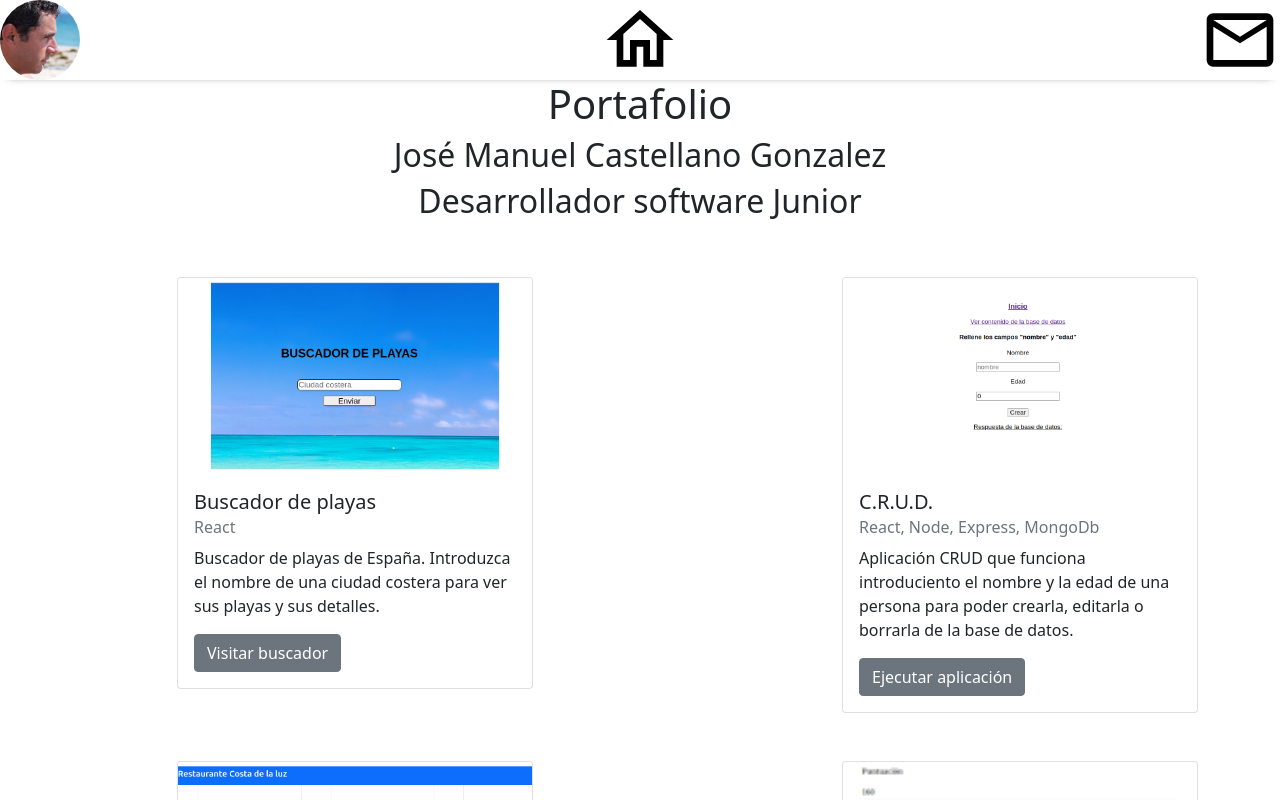
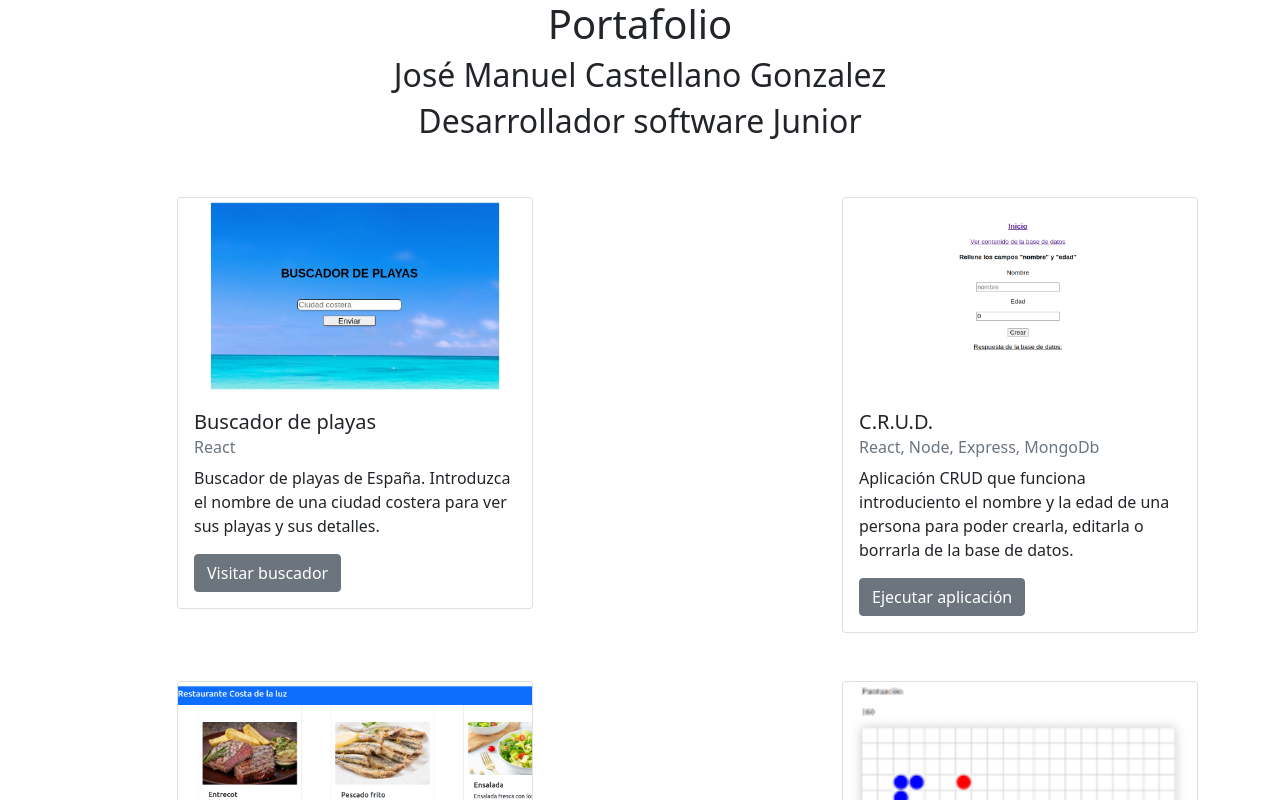
Before and after one commit to josemanuel80/hola-mundo, a React (Create React App) app: page / in a window 1280 px wide. Shown: the top 800 px of the page. Built offline with nearby package versions, Linux system fonts and the light colour scheme.

Commit message:
solo home 3

```diff
--- a/src/components/Home.js
+++ b/src/components/Home.js
@@ -1,9 +1,8 @@
 import { useHistory } from 'react-router-dom';
 import playa from '../assets/Playas.png';
-import home from '../assets/home.svg';
-import email from '../assets/email.svg';
+
 import crud from '../assets/CRUD2.png';
-import perfil from '../assets/Perfil.png';
+
 import snake from '../assets/Snake.png';
 import Restaurante from '../assets/Restaurante.png';
 import '../style/Home.css';
@@ -34,7 +33,7 @@ const Home = () => {
   return (
     <div className="App">
       <div className="wrapper">
-        <div className="header">
+        {/* <div className="header">
           <div className="izquierda">
             <div className="imagen">
               <img
@@ -59,7 +58,7 @@ const Home = () => {
               onClick={Contact}
             />
           </div>
-        </div>
+        </div> */}
         <div className="panel">
           <div class="portafolio">
             <h1>Portafolio</h1>
```
